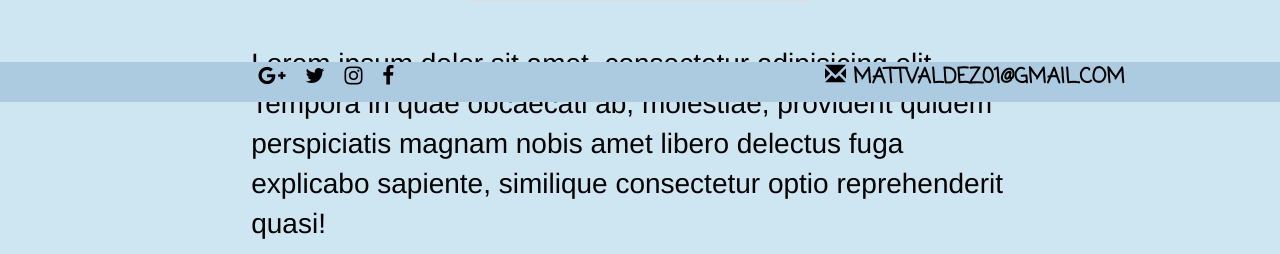
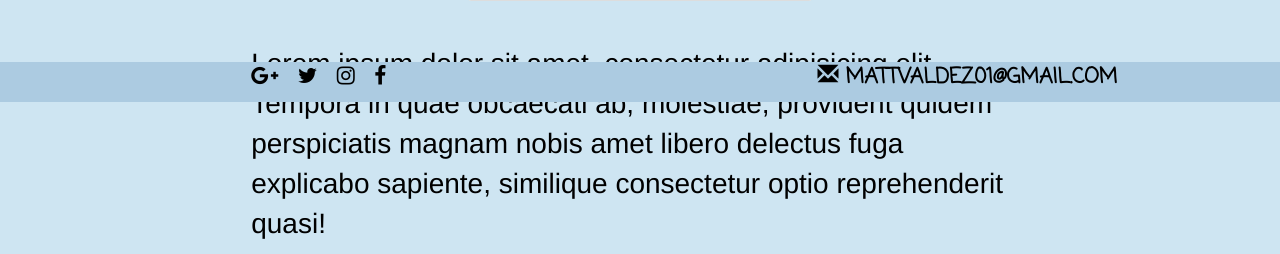
Before and after one commit to mattv01/mattv01.github.io, a PHP site: page /index.html in a window 1280 px wide. Shown: the part 698-952 px from the top of the page. Run offline with PHP 8.4, Linux system fonts and the light colour scheme.

Commit message:
fixing padding on bottom navbar

```diff
--- a/css/personal_site.css
+++ b/css/personal_site.css
@@ -167,9 +167,7 @@ a.btn.btn-primary:hover{
 	color: black;
 }
 
-.col-sm-6 {
-	padding-right: 0px;
-}
+
 
 
 /***************************************	TABLET STYLES 	**********************************/
```
